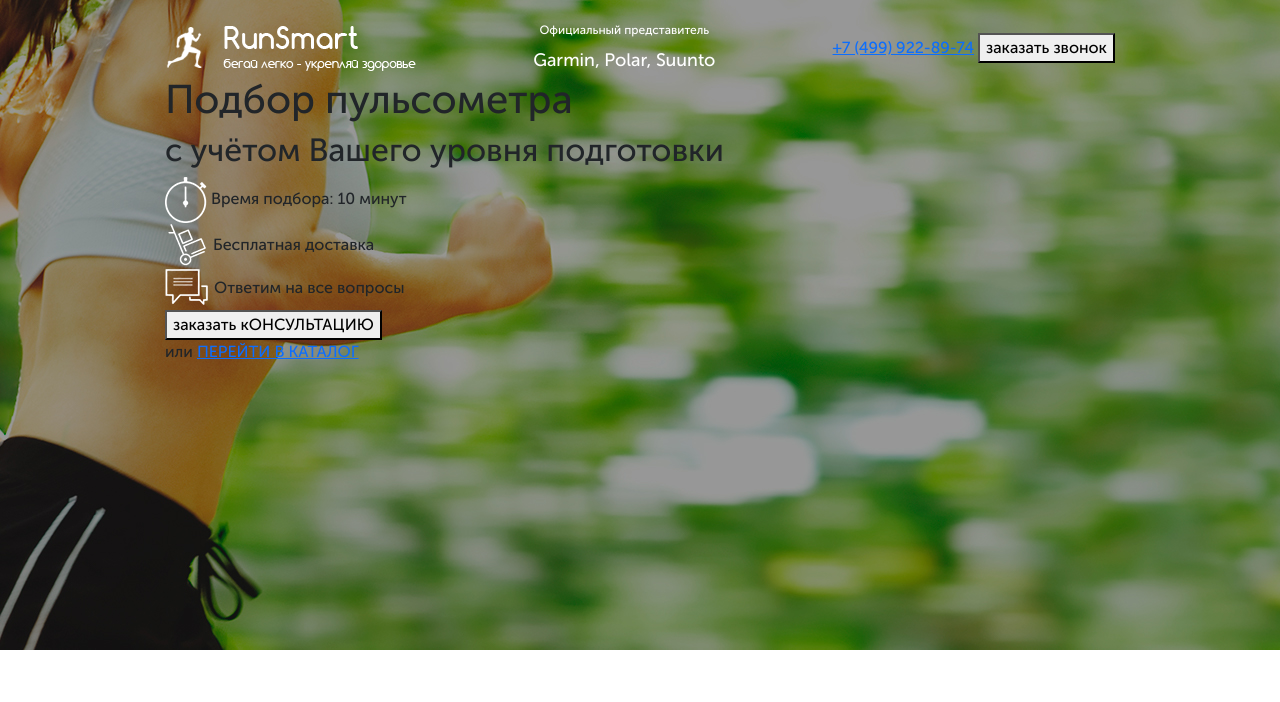
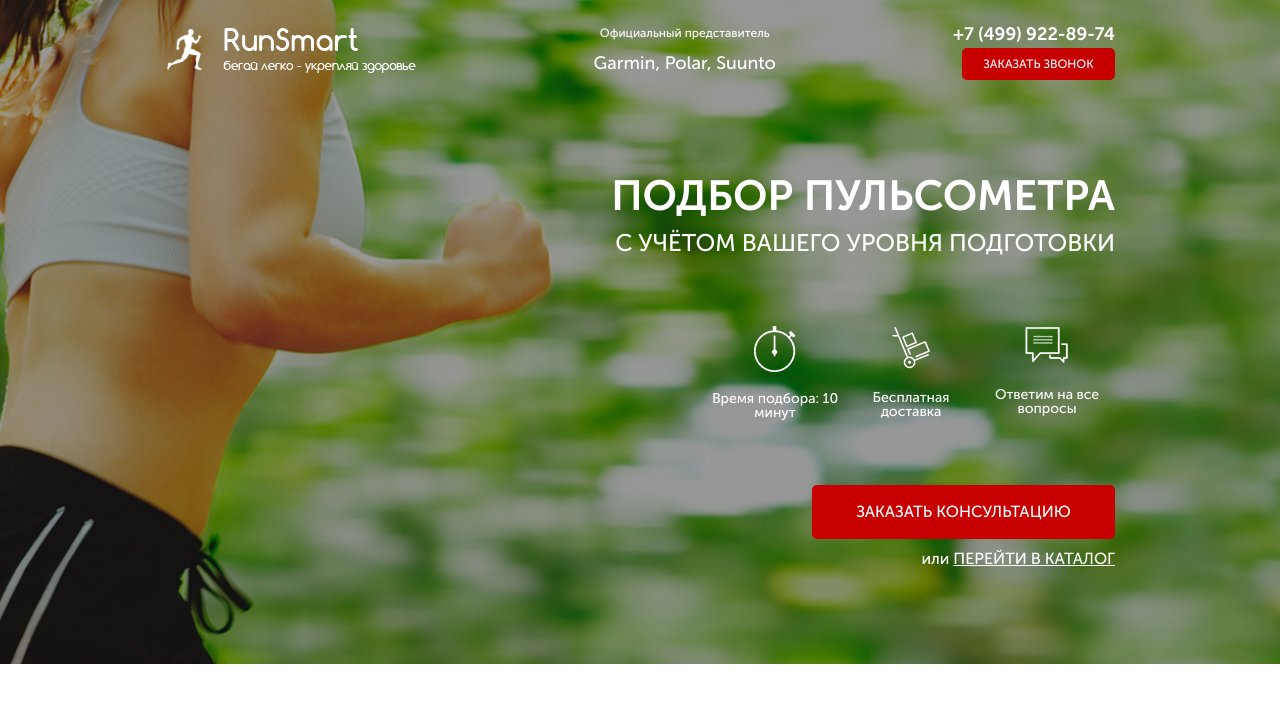
Before and after one commit to ccryptocoder/runsmart, a website: page src/index.html in a window 1280 px wide. Drawn offline with Linux system fonts and the light colour scheme.

Commit message:
add styles

```diff
--- /dev/null
+++ b/src/sass/blocks/_buttons.scss
@@ -0,0 +1,20 @@
+.button {
+    width: 153px;
+    height: 32px;
+    background: $main-color;
+    border-radius: 5px;
+    outline: none;
+    border: none;
+    font-weight: 500;
+    font-size: 12px;
+    text-align: center;
+    text-transform: uppercase;
+    color: #FFFFFF;
+    &_main {
+        width: 303px;
+        height: 54px;
+        margin-top: 65px;
+        font-weight: 500;
+        font-size: 16px;
+    }
+}
--- a/src/sass/blocks/_header.scss
+++ b/src/sass/blocks/_header.scss
@@ -20,4 +20,19 @@
             line-height: 29px;
         }
     }
+    &__phone {
+        display: block;
+        font-weight: 700;
+        font-size: 18px;
+        color: #FFFFFF;
+        text-decoration: none;
+        &:hover {
+            color: #FFFFFF;
+        }
+    }
+    &__contacts {
+        display: flex;
+        flex-direction: column;
+        align-items: flex-end;
+    }
 }
--- a/src/sass/blocks/promo.scss
+++ b/src/sass/blocks/promo.scss
@@ -2,4 +2,52 @@
     min-height: 650px;
     padding: 21px 0 93px 0;
     background: url(../../img/main_bg.jpg) center center/cover no-repeat;
+    &__wrapper {
+        display: flex;
+        flex-direction: column;
+        align-items: flex-end;
+        margin-top: 91px;
+    }
+    &__header {
+        font-weight: 700;
+        font-size: 42px;
+        text-transform: uppercase;
+        color: #FFFFFF;
+    }
+    &__subheader {
+        font-weight: 500;
+        font-size: 24px;
+        text-transform: uppercase;
+        color: #FFFFFF;
+    }
+    &__icons {
+        display: flex;
+        justify-content: space-between;
+        margin-top: 60px;
+    }
+    &__icon {
+        width: 136px;
+        text-align: center;
+        font-weight: 500;
+        font-size: 14px;
+        line-height: 14px;
+        text-align: center;
+        color: #FFFFFF;
+        img {
+            display: block;
+            margin: 0 auto;
+            margin-bottom: 20px;
+        }
+    }
+    &__link {
+        margin-top: 8px;
+        font-weight: 500;
+        font-size: 16px;
+        color: #FFFFFF;
+        a {
+            color: #FFFFFF;
+            text-transform: uppercase;
+            text-decoration: underline;
+        }
+    }
 }
--- a/src/sass/style.scss
+++ b/src/sass/style.scss
@@ -6,5 +6,6 @@
     max-width: 950px;
     margin: 0 auto;
 }
-@import 'blocks/promo.scss';
-@import 'blocks/header.scss';
+@import 'blocks/promo';
+@import 'blocks/header';
+@import 'blocks/buttons'
```
Also changed, not shown: src/css/style.min.css.
